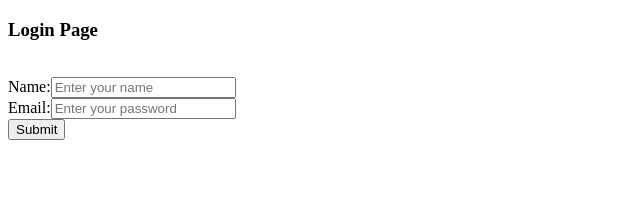
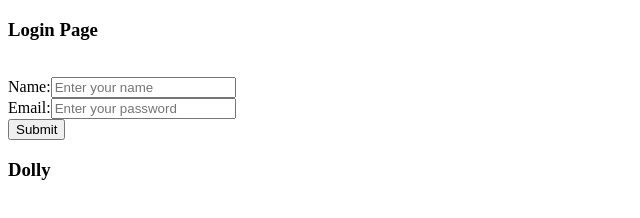
Before and after one commit to BPSah-50/kriti, a plain HTML site: page index.html in a window 1280 px wide. Shown: the full height of the page, 0-640 px from the left. Drawn offline with Linux system fonts and the light colour scheme.

Commit message:
Change the name

```diff
--- a/index.html
+++ b/index.html
@@ -14,6 +14,11 @@
         Email:<input type="password" placeholder="Enter your password"><br/>
         <input type="submit" value="Submit">
 
+
+
+
+        <h3>Dolly</h3>
+
     </div>
 </body>
 </html>
```
